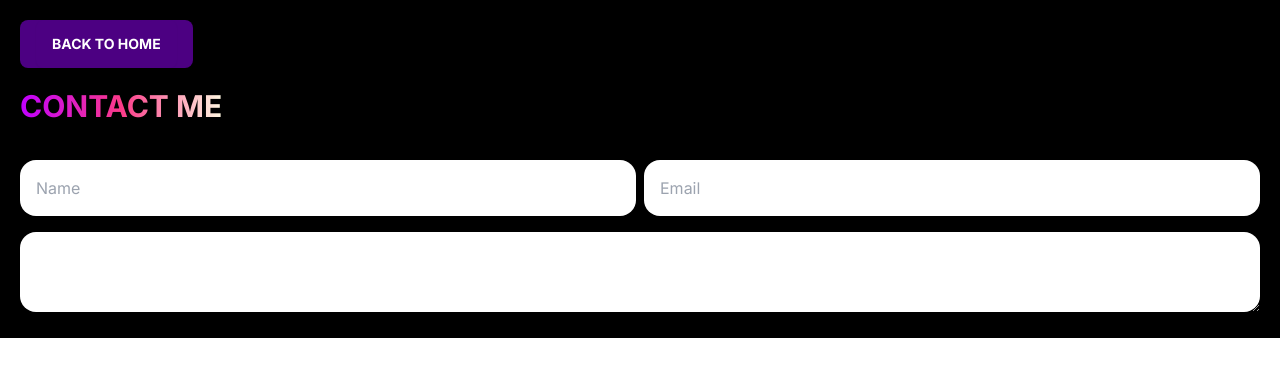
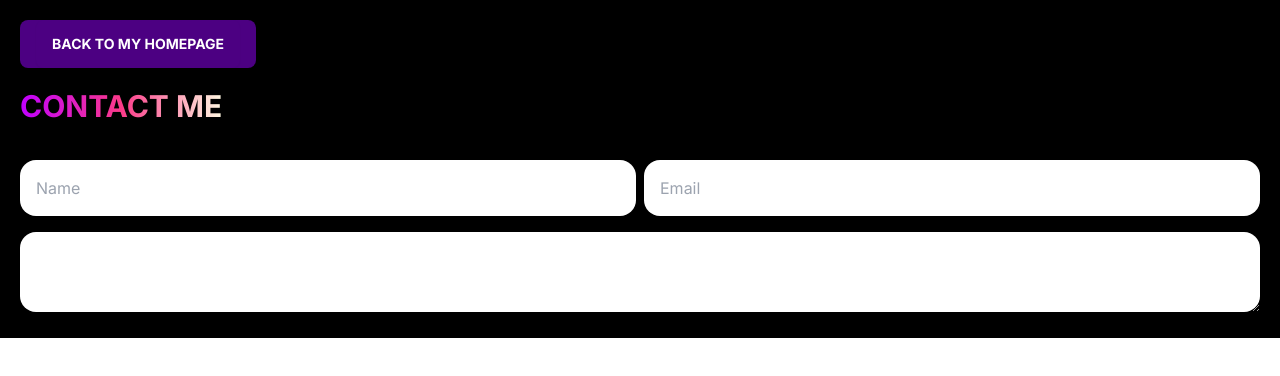
Before and after one commit to Kyng125/S-portfolio, a Next.js app: page /home/contact in a window 1280 px wide. Shown: the top 376 px of the page. Built offline with nearby package versions, Linux system fonts and the light colour scheme.

Commit message:
edit contact page

```diff
--- a/app/home/contact/page.tsx
+++ b/app/home/contact/page.tsx
@@ -17,7 +17,7 @@ const Contact = () => {
           className="btn bg-indigoPurple border-none text-white uppercase font-bold relative inline-block cursor-pointer transition-transform duration-200 ease-linear transform hover:scale-110 hover:text-transparent hover:bg-clip-text hover:bg-gradient-to-r hover:from-pink1 hover:to-amber"
           onClick={handleBackClick}
         >
-          Back to Home
+          Back to my Homepage
         </button>
       </div>
       <div className="flex flex-col mt-5">
```
